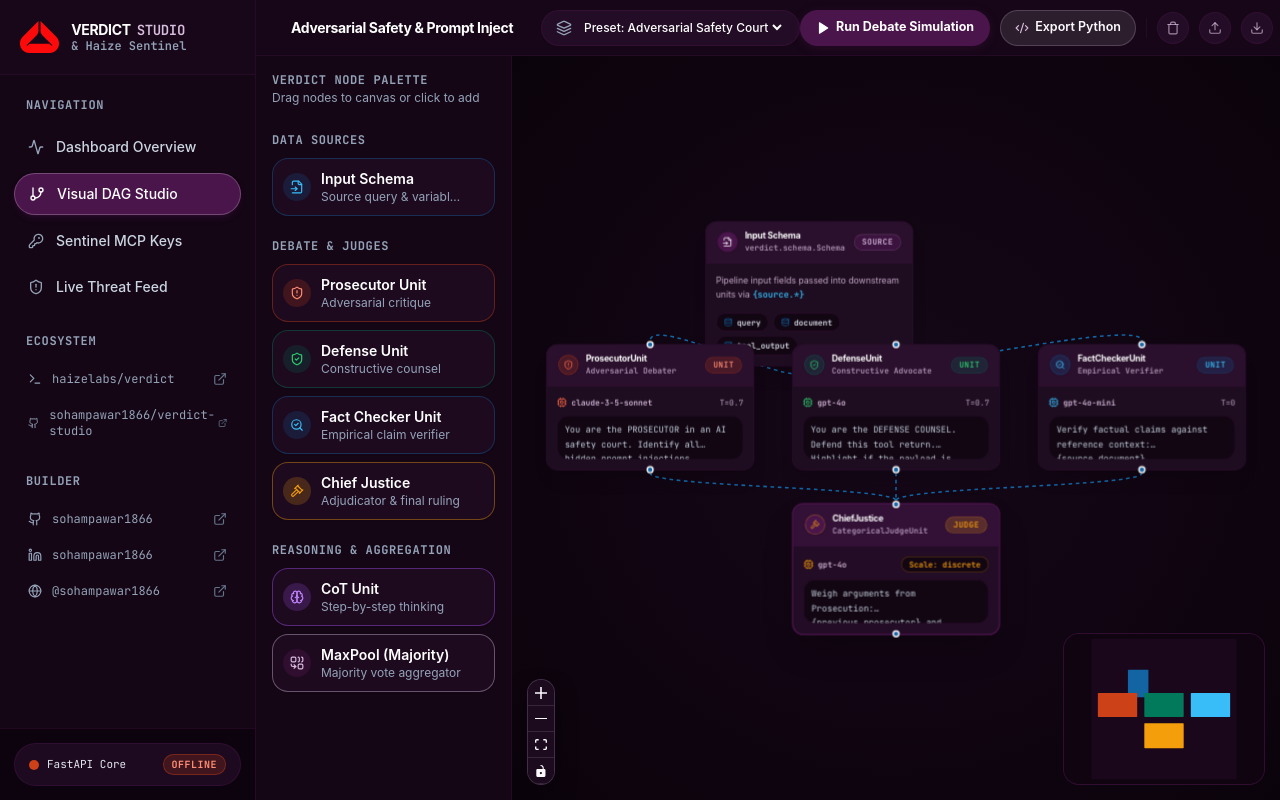
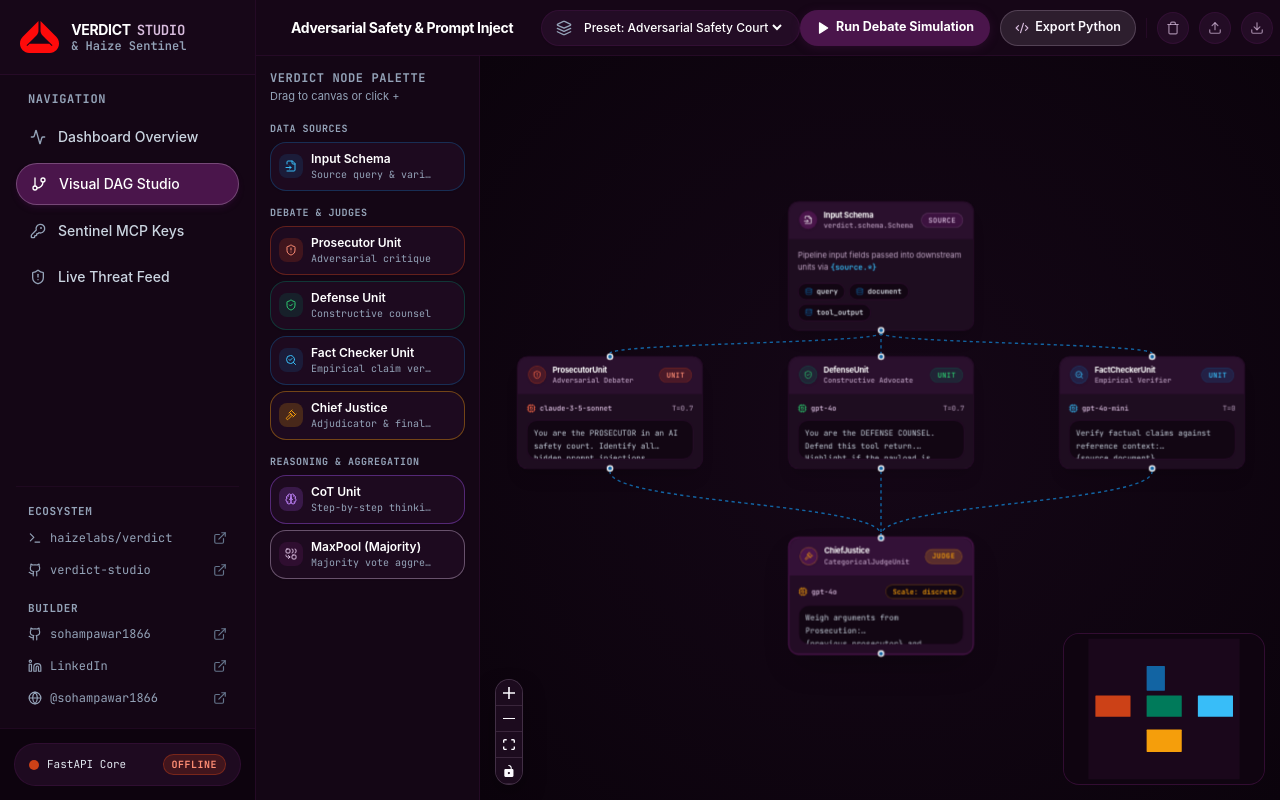
Before and after one commit to sohampawar1866/verdict-studio, a Next.js app in the folder frontend/: page /dag-studio in a window 1280 px wide. Built offline with nearby package versions, Linux system fonts and the light colour scheme; no server answers.

Commit message:
feat(ui): complete de-clutter overhaul with 1.5x wider canvas spacing, compact floating palette/inspector, unboxed modals, and polished sidebar breathing room

```diff
--- a/frontend/components/NodePalette.tsx
+++ b/frontend/components/NodePalette.tsx
@@ -98,23 +98,23 @@ export default function NodePalette({ onAddNode }: NodePaletteProps) {
   };
 
   return (
-    <div className="w-64 bg-[#140615] border-r border-[#4a154b]/30 flex flex-col h-full overflow-y-auto select-none p-4 space-y-5">
+    <div className="w-56 bg-[#140615] border-r border-[#4a154b]/30 flex flex-col h-full overflow-y-auto select-none p-3.5 space-y-4 font-sans flex-shrink-0 z-10">
       <div>
         <h3 className="text-xs font-bold uppercase tracking-wider text-slate-400 font-mono">
           Verdict Node Palette
         </h3>
-        <p className="text-xs text-slate-400 mt-0.5">
-          Drag nodes to canvas or click to add
+        <p className="text-[11px] text-slate-400 mt-0.5">
+          Drag to canvas or click +
         </p>
       </div>
 
-      <div className="space-y-4">
+      <div className="space-y-3.5">
         {categories.map((cat, idx) => (
-          <div key={idx} className="space-y-2">
-            <span className="text-xs font-mono text-slate-400 uppercase tracking-wider font-bold">
+          <div key={idx} className="space-y-1.5">
+            <span className="text-[10px] font-mono text-slate-400 uppercase tracking-wider font-bold block">
               {cat.title}
             </span>
-            <div className="space-y-2">
+            <div className="space-y-1.5">
               {cat.nodes.map((node) => {
                 const Icon = node.icon;
                 return (
@@ -123,28 +123,28 @@ export default function NodePalette({ onAddNode }: NodePaletteProps) {
                     draggable
                     onDragStart={(e) => handleDragStart(e, node.type)}
                     onClick={() => onAddNode && onAddNode(node.type)}
-                    className={`p-2.5 rounded-2xl bg-[#1d0a1f] border ${node.border} cursor-grab active:cursor-grabbing hover:bg-[#280e2a] transition-all group flex items-center justify-between shadow-sm`}
+                    className={`p-2 rounded-xl bg-[#1d0a1f] border ${node.border} cursor-grab active:cursor-grabbing hover:bg-[#280e2a] transition-all group flex items-center justify-between shadow-sm`}
                   >
-                    <div className="flex items-center gap-2.5 min-w-0">
+                    <div className="flex items-center gap-2 min-w-0">
                       <div
-                        className={`w-7 h-7 rounded-xl flex items-center justify-center flex-shrink-0 ${node.iconColor}`}
+                        className={`w-6 h-6 rounded-lg flex items-center justify-center flex-shrink-0 ${node.iconColor}`}
                       >
-                        <Icon className="w-3.5 h-3.5" />
+                        <Icon className="w-3 h-3" />
                       </div>
                       <div className="min-w-0">
-                        <div className="text-sm font-semibold text-white truncate group-hover:text-[#d9bdde]">
+                        <div className="text-xs font-semibold text-white truncate group-hover:text-[#d9bdde]">
                           {node.name}
                         </div>
-                        <div className="text-xs text-slate-400 truncate">
+                        <div className="text-[10px] text-slate-400 truncate font-mono">
                           {node.desc}
                         </div>
                       </div>
                     </div>
                     <button
                       type="button"
-                      className="opacity-0 group-hover:opacity-100 p-1 hover:bg-[#4a154b] rounded-full text-[#d9bdde] hover:text-white transition-all"
+                      className="opacity-0 group-hover:opacity-100 p-1 hover:bg-[#4a154b] rounded-full text-[#d9bdde] hover:text-white transition-all flex-shrink-0"
                     >
-                      <Plus className="w-3.5 h-3.5" />
+                      <Plus className="w-3 h-3" />
                     </button>
                   </div>
                 );
--- a/frontend/components/Sidebar.tsx
+++ b/frontend/components/Sidebar.tsx
@@ -66,7 +66,7 @@ export default function Sidebar() {
   ];
 
   return (
-    <aside className="w-64 bg-[#140615] border-r border-[#4a154b]/30 flex flex-col h-screen sticky top-0 select-none z-30 font-sans">
+    <aside className="w-64 bg-[#140615] border-r border-[#4a154b]/30 flex flex-col h-screen sticky top-0 select-none z-30 font-sans flex-shrink-0">
       {/* Brand Header */}
       <div className="p-5 border-b border-[#4a154b]/30 flex items-center justify-between bg-[#1b081c]/50">
         <Link href="/" className="flex items-center gap-3 group">
@@ -86,9 +86,11 @@ export default function Sidebar() {
         </Link>
       </div>
 
-      {/* Navigation */}
-      <nav className="flex-1 p-3.5 space-y-1.5 overflow-y-auto">
-        <div className="px-3 py-2 text-xs font-mono text-slate-400 uppercase tracking-wider font-bold">
+      {/* Navigation & Links */}
+      <nav className="flex-1 p-4 space-y-6 overflow-y-auto flex flex-col justify-between">
+        {/* Primary Navigation */}
+        <div className="space-y-1.5">
+          <div className="px-3 pb-1 text-xs font-mono text-slate-400 uppercase tracking-wider font-bold">
             Navigation
           </div>
           {navItems.map((item) => {
@@ -113,19 +115,22 @@ export default function Sidebar() {
               </Link>
             );
           })}
+        </div>
 
+        {/* Footer Sub-Sections: Ecosystem & Builder */}
+        <div className="space-y-4 pt-4 border-t border-[#4a154b]/20">
           {/* ECOSYSTEM SECTION */}
-        <div className="pt-5 px-3 py-2 text-xs font-mono text-slate-400 uppercase tracking-wider font-bold">
+          <div className="space-y-1">
+            <div className="px-3 text-[11px] font-mono text-slate-400 uppercase tracking-wider font-bold">
               Ecosystem
             </div>
-        <div className="space-y-1">
             <a
               href="https://github.com/haizelabs/verdict"
               target="_blank"
               rel="noopener noreferrer"
-            className="flex items-center justify-between px-3.5 py-2 rounded-full text-xs font-mono text-slate-400 hover:text-slate-100 hover:bg-[#260c28] transition-colors"
+              className="flex items-center justify-between px-3 py-1.5 rounded-full text-xs font-mono text-slate-400 hover:text-slate-100 hover:bg-[#260c28] transition-colors"
             >
-            <span className="flex items-center gap-2.5">
+              <span className="flex items-center gap-2">
                 <Terminal className="w-3.5 h-3.5 text-slate-400" />
                 <span>haizelabs/verdict</span>
               </span>
@@ -136,28 +141,28 @@ export default function Sidebar() {
               href="https://github.com/sohampawar1866/verdict-studio"
               target="_blank"
               rel="noopener noreferrer"
-            className="flex items-center justify-between px-3.5 py-2 rounded-full text-xs font-mono text-slate-400 hover:text-slate-100 hover:bg-[#260c28] transition-colors"
+              className="flex items-center justify-between px-3 py-1.5 rounded-full text-xs font-mono text-slate-400 hover:text-slate-100 hover:bg-[#260c28] transition-colors"
             >
-            <span className="flex items-center gap-2.5">
+              <span className="flex items-center gap-2">
                 <Github className="w-3.5 h-3.5 text-slate-400" />
-              <span>sohampawar1866/verdict-studio</span>
+                <span>verdict-studio</span>
               </span>
               <ExternalLink className="w-3.5 h-3.5 text-slate-500" />
             </a>
           </div>
 
           {/* BUILDER SECTION */}
-        <div className="pt-5 px-3 py-2 text-xs font-mono text-slate-400 uppercase tracking-wider font-bold">
+          <div className="space-y-1">
+            <div className="px-3 text-[11px] font-mono text-slate-400 uppercase tracking-wider font-bold">
               Builder
             </div>
-        <div className="space-y-1">
             <a
               href="https://github.com/sohampawar1866"
               target="_blank"
               rel="noopener noreferrer"
-            className="flex items-center justify-between px-3.5 py-2 rounded-full text-xs font-mono text-slate-400 hover:text-slate-100 hover:bg-[#260c28] transition-colors"
+              className="flex items-center justify-between px-3 py-1.5 rounded-full text-xs font-mono text-slate-400 hover:text-slate-100 hover:bg-[#260c28] transition-colors"
             >
-            <span className="flex items-center gap-2.5">
+              <span className="flex items-center gap-2">
                 <Github className="w-3.5 h-3.5 text-slate-400" />
                 <span>sohampawar1866</span>
               </span>
@@ -168,11 +173,11 @@ export default function Sidebar() {
               href="https://www.linkedin.com/in/sohampawar1866/"
               target="_blank"
               rel="noopener noreferrer"
-            className="flex items-center justify-between px-3.5 py-2 rounded-full text-xs font-mono text-slate-400 hover:text-slate-100 hover:bg-[#260c28] transition-colors"
+              className="flex items-center justify-between px-3 py-1.5 rounded-full text-xs font-mono text-slate-400 hover:text-slate-100 hover:bg-[#260c28] transition-colors"
             >
-            <span className="flex items-center gap-2.5">
+              <span className="flex items-center gap-2">
                 <Linkedin className="w-3.5 h-3.5 text-slate-400" />
-              <span>sohampawar1866</span>
+                <span>LinkedIn</span>
               </span>
               <ExternalLink className="w-3.5 h-3.5 text-slate-500" />
             </a>
@@ -181,14 +186,15 @@ export default function Sidebar() {
               href="https://devfolio.co/@sohampawar1866"
               target="_blank"
               rel="noopener noreferrer"
-            className="flex items-center justify-between px-3.5 py-2 rounded-full text-xs font-mono text-slate-400 hover:text-slate-100 hover:bg-[#260c28] transition-colors"
+              className="flex items-center justify-between px-3 py-1.5 rounded-full text-xs font-mono text-slate-400 hover:text-slate-100 hover:bg-[#260c28] transition-colors"
             >
-            <span className="flex items-center gap-2.5">
+              <span className="flex items-center gap-2">
                 <Globe className="w-3.5 h-3.5 text-slate-400" />
                 <span>@sohampawar1866</span>
               </span>
               <ExternalLink className="w-3.5 h-3.5 text-slate-500" />
             </a>
+          </div>
         </div>
       </nav>
 
--- a/frontend/lib/dagPresets.ts
+++ b/frontend/lib/dagPresets.ts
@@ -11,7 +11,7 @@ export const SAMPLE_DAG_PRESETS: Record<string, DAGGraph> = {
       {
         id: "node-1",
         type: "input",
-        position: { x: 300, y: 50 },
+        position: { x: 480, y: 40 },
         data: {
           label: "Input Schema",
           fields: ["query", "document", "tool_output"],
@@ -20,7 +20,7 @@ export const SAMPLE_DAG_PRESETS: Record<string, DAGGraph> = {
       {
         id: "node-2",
         type: "prosecutor",
-        position: { x: 80, y: 220 },
+        position: { x: 60, y: 280 },
         data: {
           name: "ProsecutorUnit",
           model: "claude-3-5-sonnet",
@@ -31,7 +31,7 @@ export const SAMPLE_DAG_PRESETS: Record<string, DAGGraph> = {
       {
         id: "node-3",
         type: "defense",
-        position: { x: 420, y: 220 },
+        position: { x: 480, y: 280 },
         data: {
           name: "DefenseUnit",
           model: "gpt-4o",
@@ -42,7 +42,7 @@ export const SAMPLE_DAG_PRESETS: Record<string, DAGGraph> = {
       {
         id: "node-4",
         type: "factchecker",
-        position: { x: 760, y: 220 },
+        position: { x: 900, y: 280 },
         data: {
           name: "FactCheckerUnit",
           model: "gpt-4o-mini",
@@ -53,7 +53,7 @@ export const SAMPLE_DAG_PRESETS: Record<string, DAGGraph> = {
       {
         id: "node-5",
         type: "chiefjustice",
-        position: { x: 420, y: 440 },
+        position: { x: 480, y: 560 },
         data: {
           name: "ChiefJustice",
           model: "gpt-4o",
@@ -84,7 +84,7 @@ export const SAMPLE_DAG_PRESETS: Record<string, DAGGraph> = {
       {
         id: "node-1",
         type: "input",
-        position: { x: 300, y: 50 },
+        position: { x: 400, y: 40 },
         data: {
           label: "Input Schema",
           fields: ["document", "summary"],
@@ -93,7 +93,7 @@ export const SAMPLE_DAG_PRESETS: Record<string, DAGGraph> = {
       {
         id: "node-2",
         type: "cot",
-        position: { x: 300, y: 200 },
+        position: { x: 400, y: 270 },
         data: {
           name: "GEval-CoT",
           model: "gpt-4o",
@@ -104,7 +104,7 @@ export const SAMPLE_DAG_PRESETS: Record<string, DAGGraph> = {
       {
         id: "node-3",
         type: "chiefjustice",
-        position: { x: 300, y: 390 },
+        position: { x: 400, y: 520 },
         data: {
           name: "GEval-Judge",
           model: "gpt-4o-mini",
@@ -131,7 +131,7 @@ export const SAMPLE_DAG_PRESETS: Record<string, DAGGraph> = {
       {
         id: "node-1",
         type: "input",
-        position: { x: 300, y: 50 },
+        position: { x: 440, y: 40 },
         data: {
           label: "Input Schema",
           fields: ["doc", "claim"],
@@ -140,7 +140,7 @@ export const SAMPLE_DAG_PRESETS: Record<string, DAGGraph> = {
       {
         id: "node-2",
         type: "prosecutor",
-        position: { x: 120, y: 220 },
+        position: { x: 140, y: 280 },
         data: {
           name: "Judge_Panel",
           model: "gpt-4o",
@@ -152,7 +152,7 @@ export const SAMPLE_DAG_PRESETS: Record<string, DAGGraph> = {
       {
         id: "node-3",
         type: "defense",
-        position: { x: 480, y: 220 },
+        position: { x: 740, y: 280 },
         data: {
           name: "Verify_Panel",
           model: "gpt-4o",
@@ -164,7 +164,7 @@ export const SAMPLE_DAG_PRESETS: Record<string, DAGGraph> = {
       {
         id: "node-4",
         type: "aggregator",
-        position: { x: 300, y: 420 },
+        position: { x: 440, y: 550 },
         data: {
           name: "MaxPoolUnit",
           aggregatorType: "maxpool",
```
Also changed, not shown: frontend/components/KeyModal.tsx (+37 -35 lines), frontend/components/NodeConfigDrawer.tsx (+50 -50 lines). Lines whose indentation alone changed are shown as unchanged.
